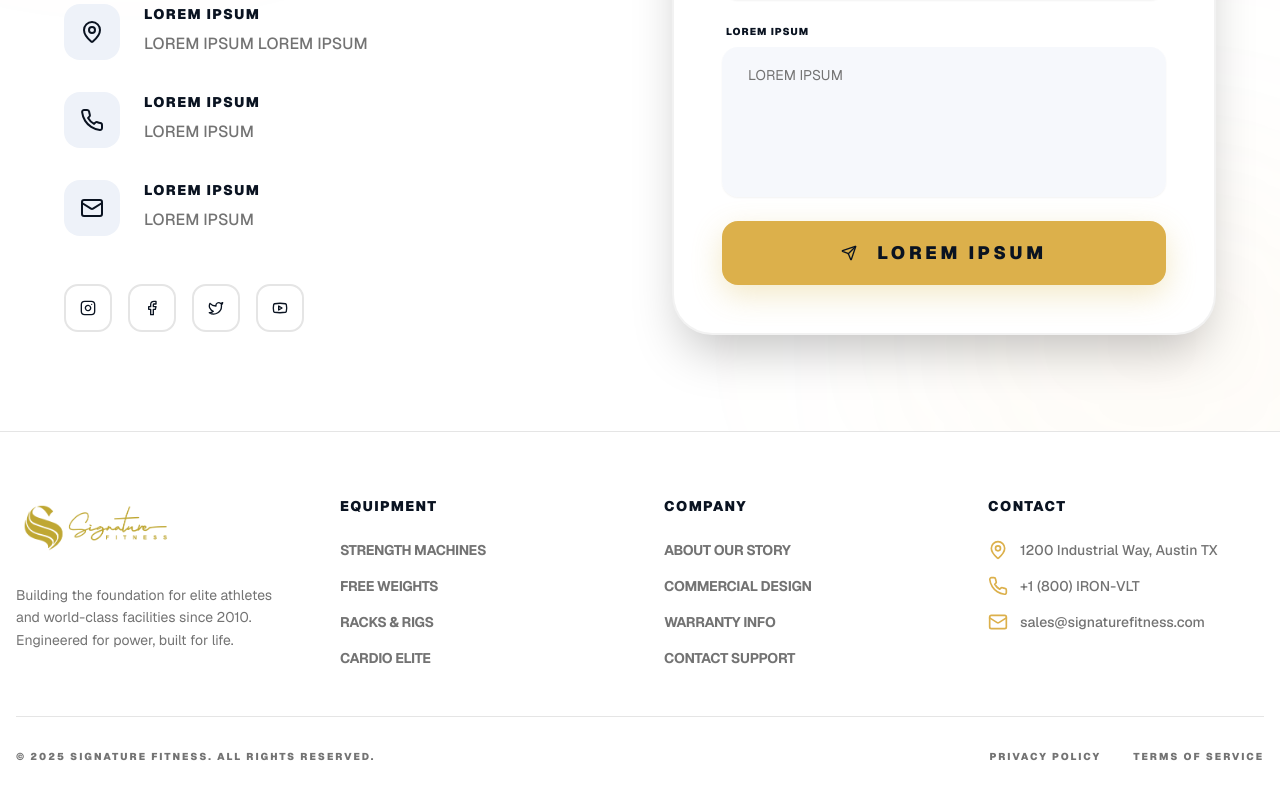
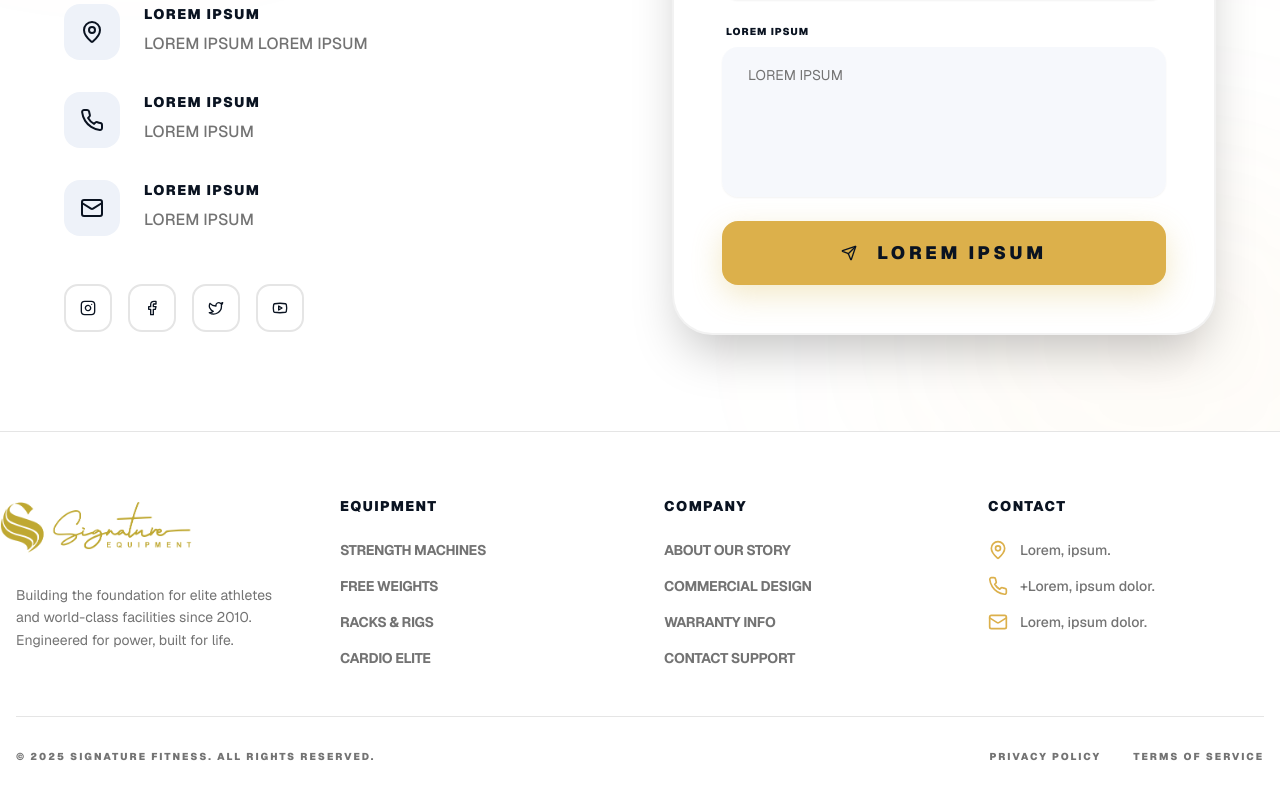
Before and after one commit to Biruk-ak/signature, a Next.js app: page / in a window 1280 px wide. Shown: the part 5692-6492 px from the top of the page. Built offline with nearby package versions, Linux system fonts and the light colour scheme.

Commit message:
changing icon and contact

```diff
--- a/components/footer.tsx
+++ b/components/footer.tsx
@@ -105,15 +105,15 @@ export function Footer() {
             <ul className="space-y-4 text-sm text-muted-foreground font-medium">
               <li className="flex items-center gap-3">
                 <MapPin className="h-5 w-5 text-primary" />
-                <span>1200 Industrial Way, Austin TX</span>
+                <span>Lorem, ipsum.</span>
               </li>
               <li className="flex items-center gap-3">
                 <Phone className="h-5 w-5 text-primary" />
-                <span>+1 (800) IRON-VLT</span>
+                <span>+Lorem, ipsum dolor.</span>
               </li>
               <li className="flex items-center gap-3">
                 <Mail className="h-5 w-5 text-primary" />
-                <span>sales@signaturefitness.com</span>
+                <span>Lorem, ipsum dolor.</span>
               </li>
             </ul>
           </div>
--- a/components/navbar.tsx
+++ b/components/navbar.tsx
@@ -18,7 +18,7 @@ export function Navbar() {
       <div className="container mx-auto flex h-16 items-center justify-between px-4">
         <div className="flex items-center gap-8">
           <Link href="/" className="flex items-center gap-2">
-            <div className="relative h-16 w-48 md:h-20 md:w-64 -ml-2">
+            <div className="relative h-18 w-48 md:h-20 md:w-64 -ml-2">
               <Image
                 src="/iteams/aaa.png"
                 alt="Signature Fitness"
```
Also changed, not shown: public/iteams/aaa.png.
